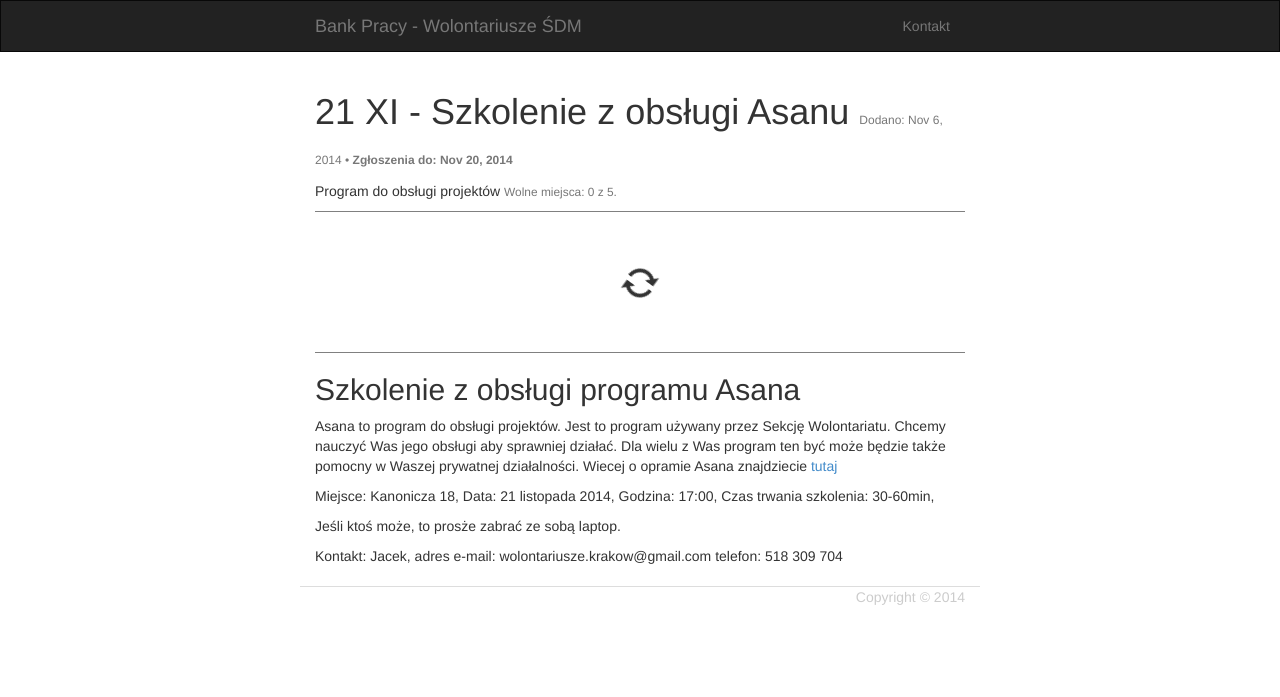
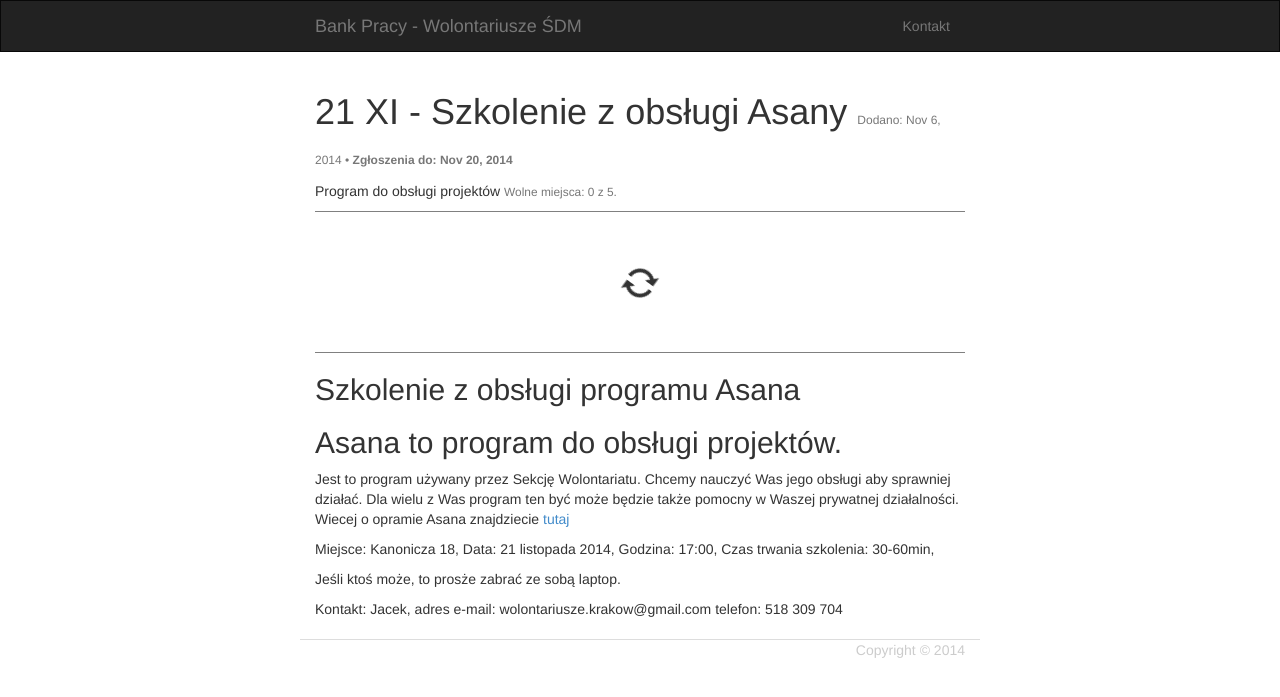
Before and after one commit to Krakow2016/tablica, a Jekyll site: the page built from _posts/2014-11-06-21-xi-szkolenie-asana.md, in a window 1280 px wide. Shown: the top 697 px of the page. Built offline with Jekyll 4.4.1, drawn with Linux system fonts in a browser that asks for light colours.

Commit message:
Updated 2014-11-06-21-xi-szkolenie-asana.md

```diff
--- a/_posts/2014-11-06-21-xi-szkolenie-asana.md
+++ b/_posts/2014-11-06-21-xi-szkolenie-asana.md
@@ -1,7 +1,7 @@
 ---
 published: true
 layout: post
-title: "21 XI - Szkolenie z obsługi Asanu"
+title: "21 XI - Szkolenie z obsługi Asany"
 team_count: "5"
 archive: false
 categories:
@@ -12,7 +12,7 @@
 
 ## Szkolenie z obsługi programu Asana
 
-Asana to program do obsługi projektów.
+##  Asana to program do obsługi projektów.
 Jest to program używany przez Sekcję Wolontariatu. Chcemy nauczyć Was jego obsługi aby sprawniej działać. Dla wielu z Was program ten być może będzie także pomocny w Waszej prywatnej działalności.
 Wiecej o opramie Asana znajdziecie [tutaj](https://asana.com/guide/learn)
 
```
